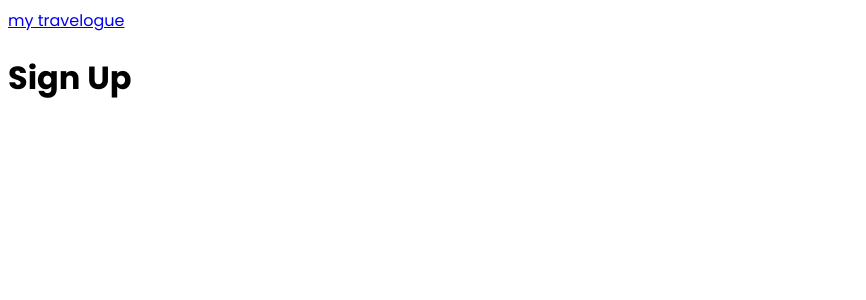
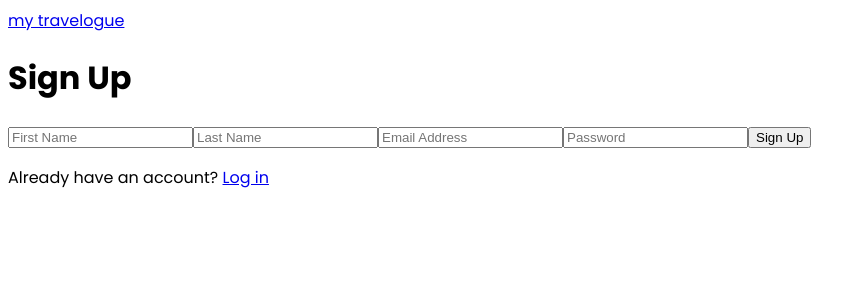
Before and after one commit to kim-jenny5/my-travelogue-frontend, a React (Create React App) app: page /signup in a window 1280 px wide. Shown: the top 300 px of the page, without its empty margins (0-866 px from the left). Built offline with nearby package versions, Linux system fonts and the light colour scheme.

Commit message:
finished foundational coding for sign up form

```diff
--- a/src/components/Signup.js
+++ b/src/components/Signup.js
@@ -1,5 +1,6 @@
 import React, { Component } from "react";
 import { SecondNav } from "./SecondNav";
+import { NavLink } from "react-router-dom";
 
 export default class Signup extends Component {
 	render() {
@@ -7,6 +8,16 @@ export default class Signup extends Component {
 			<div>
 				<SecondNav />
 				<h1>Sign Up</h1>
+				<form>
+					<input type="text" placeholder="First Name" />
+					<input type="text" placeholder="Last Name" />
+					<input type="text" placeholder="Email Address" />
+					<input type="password" placeholder="Password" />
+					<button>Sign Up</button>
+				</form>
+				<p>
+					Already have an account? <NavLink to="/login">Log in</NavLink>
+				</p>
 			</div>
 		);
 	}
```
